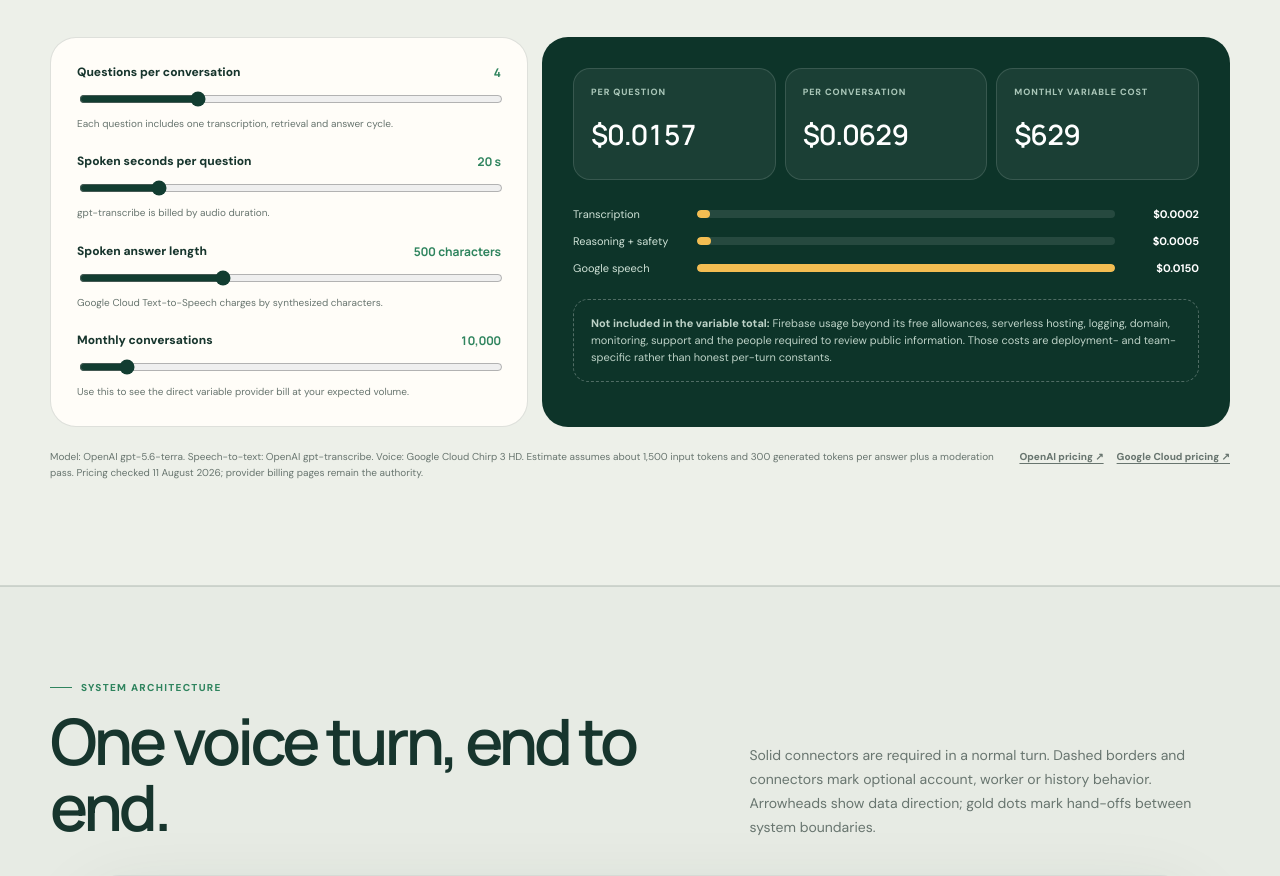
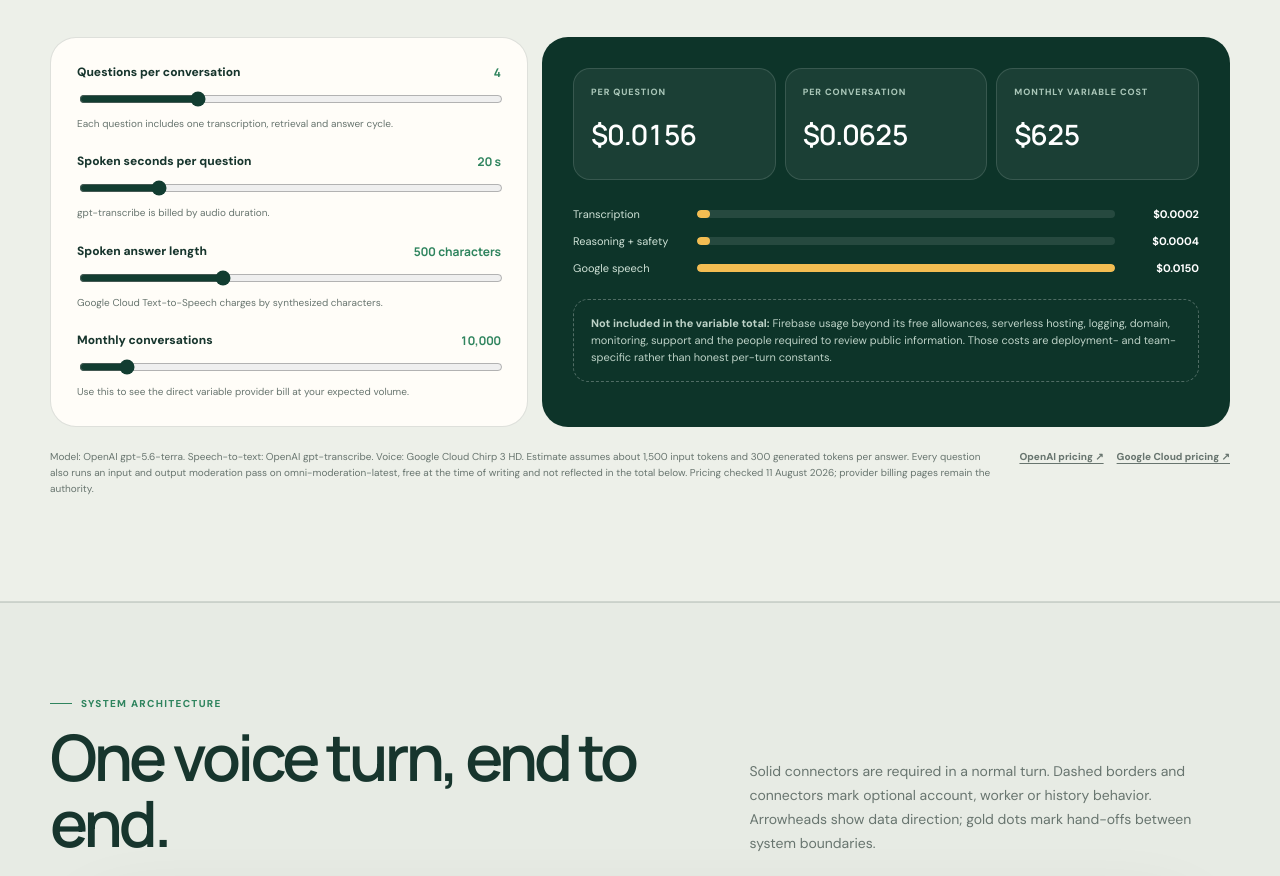
Before and after one commit to humansingh/aadya-voice, a website: page about.html in a window 1280 px wide. Shown: the part 1564-2440 px from the top of the page. Drawn offline with Linux system fonts and the light colour scheme.

Commit message:
Stop the cost estimator billing for a free moderation call
The calculator charged $0.20 per million tokens for the safety pass, but
config/ai.js records omni-moderation-latest as free at the time of writing
and no code path bills for it. The charge was invented, and it inflated
every figure on the page under the "Reasoning + safety" line.

Zero the rate and say plainly in the notes that the input and output
moderation passes run on omni-moderation-latest, are free at the time of
writing, and are therefore not in the total.

Co-Authored-By: Claude Opus 5 <noreply@anthropic.com>

```diff
--- a/about.html
+++ b/about.html
@@ -35,7 +35,7 @@
       <div class="cost-breakdown"><div class="cost-line"><span>Transcription</span><div class="cost-bar"><i id="cost-bar-stt"></i></div><b id="cost-stt">$0</b></div><div class="cost-line"><span>Reasoning + safety</span><div class="cost-bar"><i id="cost-bar-llm"></i></div><b id="cost-llm">$0</b></div><div class="cost-line"><span>Google speech</span><div class="cost-bar"><i id="cost-bar-tts"></i></div><b id="cost-tts">$0</b></div></div>
       <div class="cost-optional"><b>Not included in the variable total:</b> Firebase usage beyond its free allowances, serverless hosting, logging, domain, monitoring, support and the people required to review public information. Those costs are deployment- and team-specific rather than honest per-turn constants.</div>
     </div></div>
-    <div class="cost-notes"><p>Model: OpenAI gpt-5.6-terra. Speech-to-text: OpenAI gpt-transcribe. Voice: Google Cloud Chirp 3 HD. Estimate assumes about 1,500 input tokens and 300 generated tokens per answer plus a moderation pass. Pricing checked 11 August 2026; provider billing pages remain the authority.</p><div class="cost-sources"><a href="https://platform.openai.com/docs/pricing" target="_blank" rel="noopener">OpenAI pricing ↗</a><a href="https://cloud.google.com/text-to-speech/pricing" target="_blank" rel="noopener">Google Cloud pricing ↗</a></div></div>
+    <div class="cost-notes"><p>Model: OpenAI gpt-5.6-terra. Speech-to-text: OpenAI gpt-transcribe. Voice: Google Cloud Chirp 3 HD. Estimate assumes about 1,500 input tokens and 300 generated tokens per answer. Every question also runs an input and output moderation pass on omni-moderation-latest, free at the time of writing and not reflected in the total below. Pricing checked 11 August 2026; provider billing pages remain the authority.</p><div class="cost-sources"><a href="https://platform.openai.com/docs/pricing" target="_blank" rel="noopener">OpenAI pricing ↗</a><a href="https://cloud.google.com/text-to-speech/pricing" target="_blank" rel="noopener">Google Cloud pricing ↗</a></div></div>
   </div></section>
 
   <section class="architecture-section" id="architecture"><div class="wrap"><div class="architecture-head"><div><div class="section-kicker">System architecture</div><h2>One voice turn, end to end.</h2></div><p>Solid connectors are required in a normal turn. Dashed borders and connectors mark optional account, worker or history behavior. Arrowheads show data direction; gold dots mark hand-offs between system boundaries.</p></div>
@@ -88,7 +88,7 @@
 import { mountPreferenceControls } from "./lib/preferences.js";
 mountPreferenceControls("#about-preferences",{compact:true});
 
-const COST_RATES={sttPerHour:.04,llmInputPerMillion:.15,llmOutputPerMillion:.60,guardPerMillion:.20,ttsPerMillionChars:30};
+const COST_RATES={sttPerHour:.04,llmInputPerMillion:.15,llmOutputPerMillion:.60,guardPerMillion:0,ttsPerMillionChars:30};
 const costInputs={turns:document.querySelector("#cost-turns"),audio:document.querySelector("#cost-audio"),answer:document.querySelector("#cost-answer"),volume:document.querySelector("#cost-volume")};
 const money=(value,digits=4)=>`$${value.toLocaleString("en-US",{minimumFractionDigits:digits,maximumFractionDigits:digits})}`;
 function updateCostView(){
```
